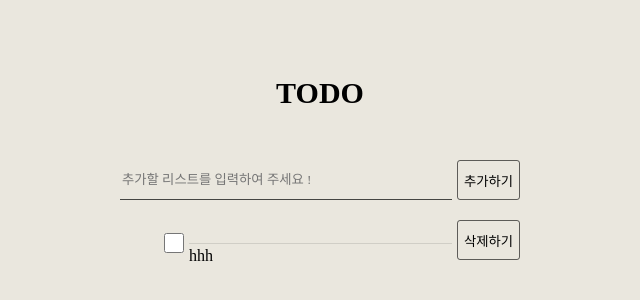
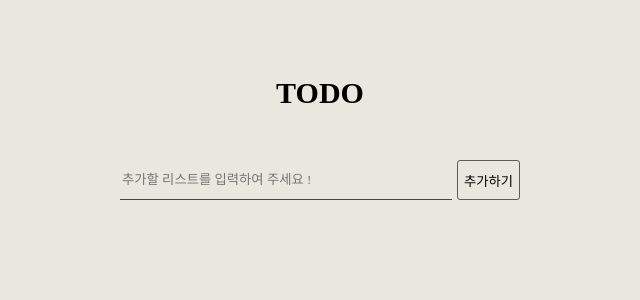
Before and after one commit to baegofda/blog-vue, a Vue app: page / in a window 1280 px wide. Shown: the part 102-402 px from the top of the page, without its empty margins (320-960 px from the left). Built offline with nearby package versions, Linux system fonts and the light colour scheme; the HTML template or start-up script is replaced by a standard one; a web font is replaced by a local one.

Commit message:
뷰 예제 수정

```diff
--- a/src/pages/Todos.vue
+++ b/src/pages/Todos.vue
@@ -32,13 +32,7 @@ export default {
   data() {
     return {
       inputText: "",
-      todos: [
-        {
-          id: Date.now(),
-          content: "hhh",
-          isCompleted: false,
-        },
-      ],
+      todos: [],
     };
   },
   methods: {
```
